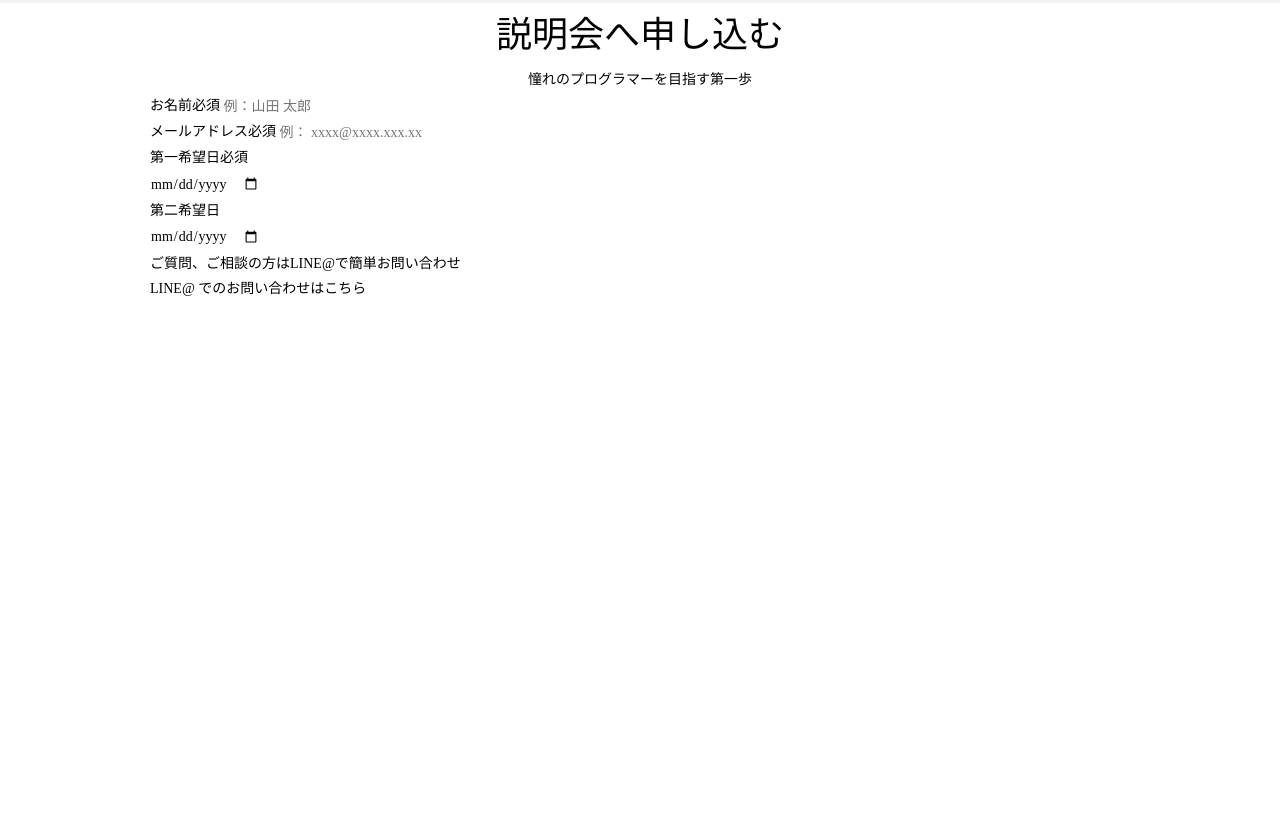
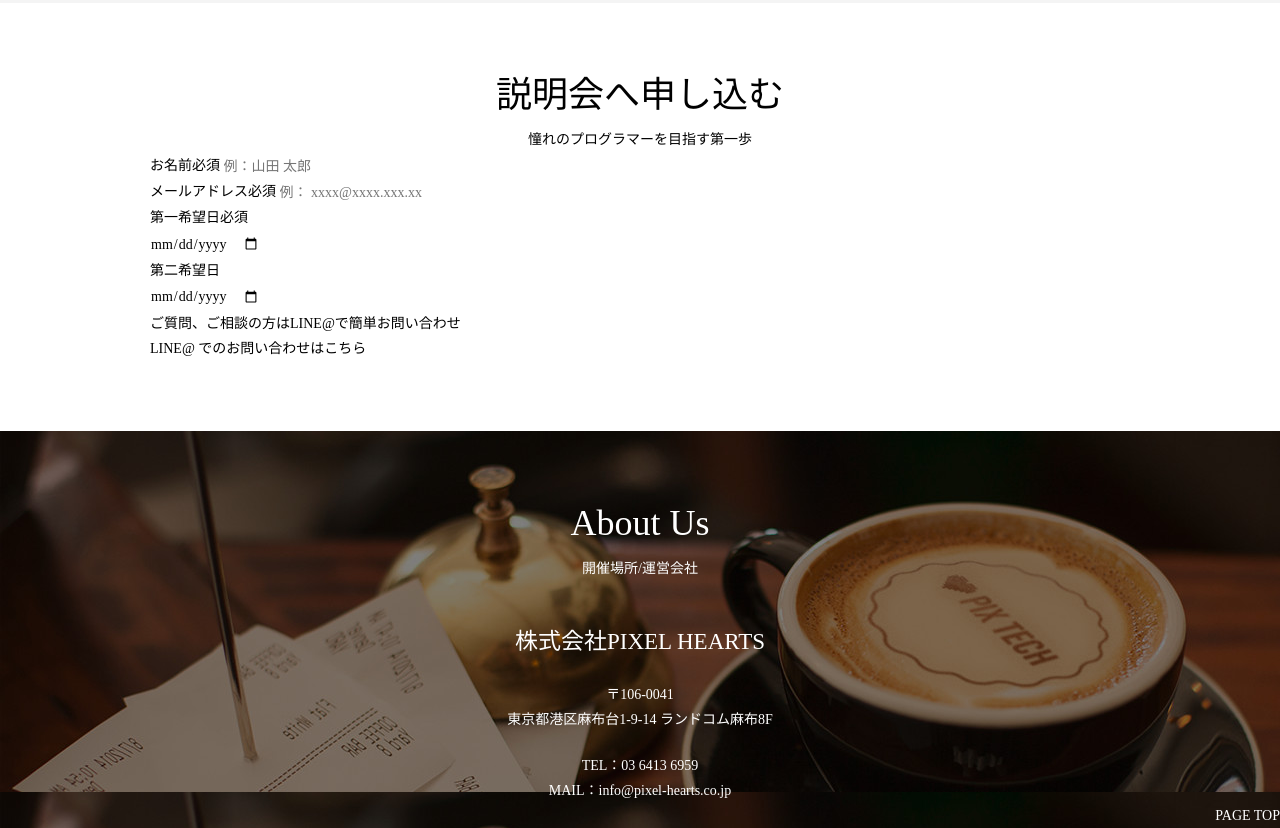
Before and after one commit to shimizu-tomoya/shimitomo-pix-practice, a website: page pixtech-shimizu-tomoya-main/index.html in a window 1280 px wide. Shown: the part 5455-6283 px from the top of the page. Before the commit the page ends 5756 px from the top, so only its background shows below. Drawn offline with Linux system fonts and the light colour scheme.

Commit message:
[update]footerの追加

```diff
--- a/pixtech-shimizu-tomoya-main/assets/css/style.css
+++ b/pixtech-shimizu-tomoya-main/assets/css/style.css
@@ -16,13 +16,6 @@ img {
 .container {
   max-width: 980px;
   margin: 0 auto;
-}
-
-.button {
-  border-radius: 9999px;
-  background-color: orange;
-  color: #fff;
-  font-weight: bold;
 }
 
 .common-heading {
@@ -100,6 +93,10 @@ img {
 .header .navigation .button {
   padding: 8px 10px;
   display: block;
+  border-radius: 9999px;
+  background-color: orange;
+  color: #fff;
+  font-weight: bold;
 }
 
 .header .hamburger-menu {
@@ -149,6 +146,10 @@ img {
 .first-view .button-wrap .button {
   padding: 10px 56px;
   line-height: 1;
+  border-radius: 9999px;
+  background-color: orange;
+  color: #fff;
+  font-weight: bold;
 }
 
 .feature {
@@ -422,6 +423,44 @@ img {
   padding-top: 10px;
 }
 
+.contact .container {
+  padding: 60px 0 70px;
+}
+
+.footer {
+  color: #fff;
+}
+
+.footer .footer-image {
+  background-image: url(../img/section8-bg.jpg);
+}
+
+.footer .inner {
+  max-width: 283px;
+  margin: 0 auto;
+  padding: 60px 0 0;
+}
+
+.footer .information {
+  margin-top: 40px;
+}
+
+.footer .information p {
+  text-align: center;
+}
+
+.footer .information p+p {
+  margin-top: 20px;
+}
+
+.footer .information .name {
+  font-size: 23px;
+}
+
+.footer .button-wrap {
+  text-align: right;
+}
+
 @media (max-width:1100px) {
 
   /* global */
--- a/pixtech-shimizu-tomoya-main/index.html
+++ b/pixtech-shimizu-tomoya-main/index.html
@@ -323,6 +323,28 @@
         </div>
       </div>
     </section>
+    <footer class="footer">
+      <div class="footer-image">
+        <div class="container">
+          <div class="inner">
+            <div class="common-heading">
+              <h2>About Us</h2>
+              <p>開催場所/運営会社</p>
+            </div>
+            <div class="information">
+              <p class="name">株式会社PIXEL HEARTS</p>
+              <p class="address">〒106-0041<br>東京都港区麻布台1-9-14 ランドコム麻布8F</p>
+              <p class="number">TEL：03 6413 6959<br>MAIL：info@pixel-hearts.co.jp</p>
+            </div>
+          </div>
+        </div>
+        <div class="button-wrap">
+          <a class="button" href="">
+            PAGE TOP
+          </a>
+        </div>
+      </div>
+    </footer>
   </div>
 </body>
 </html>
```
